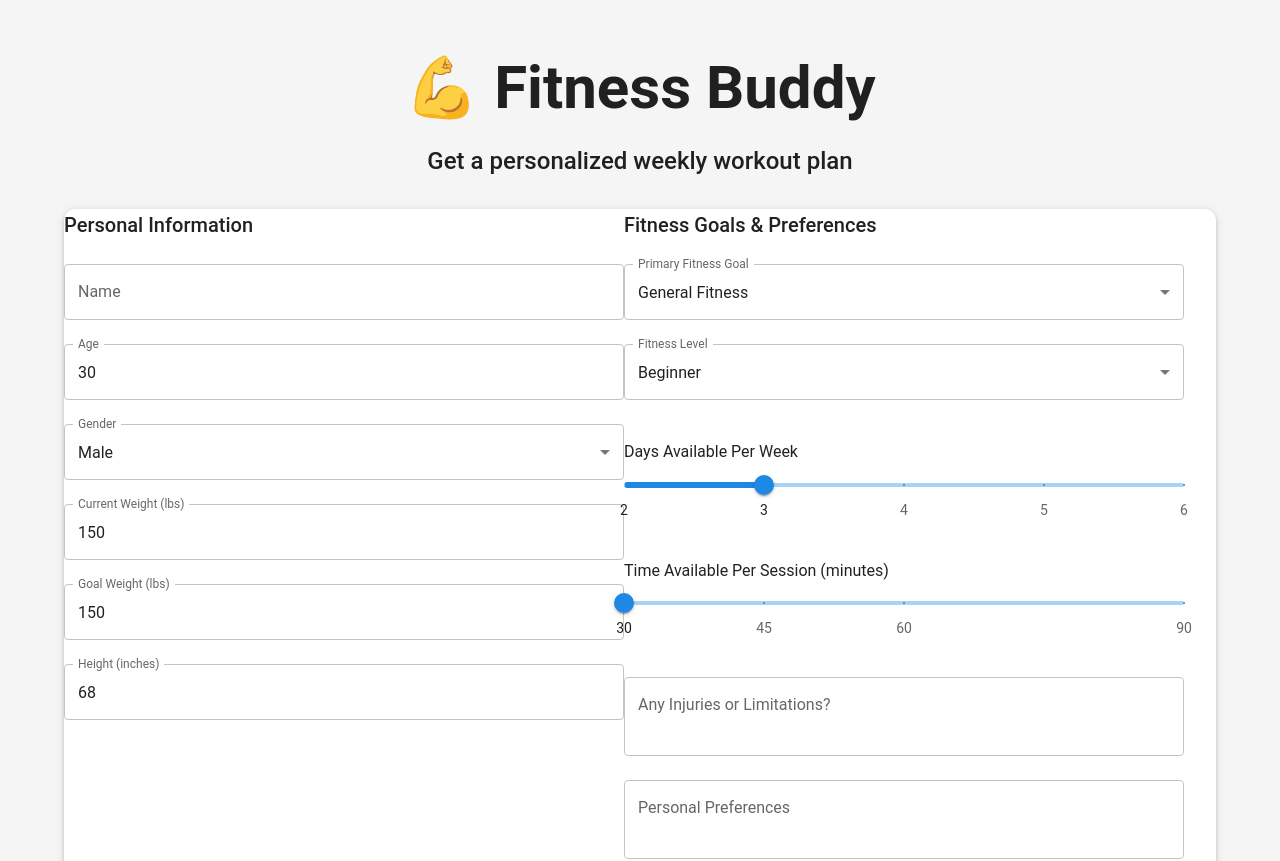
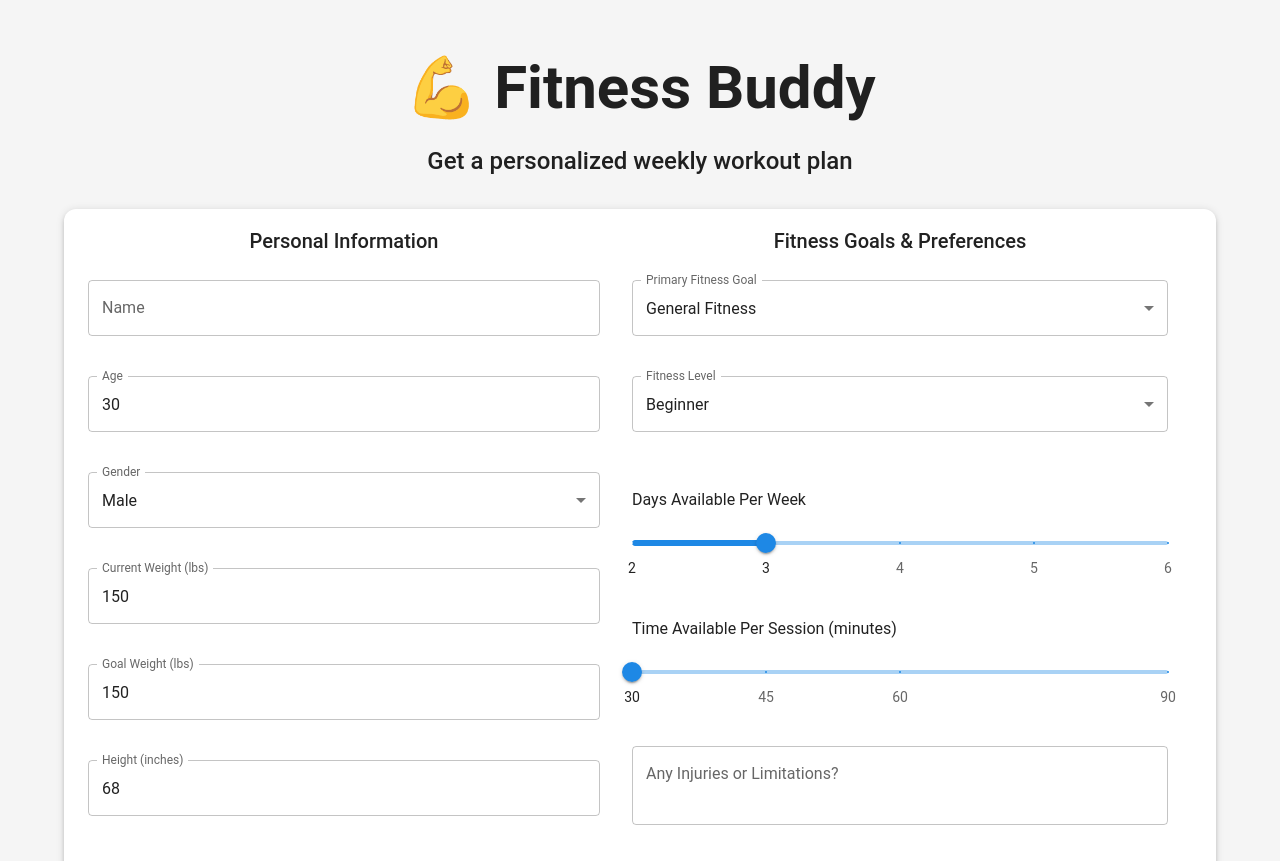
Before and after one commit to SehejGit/FitAI, a React (Create React App) app in the folder frontend/: page / in a window 1280 px wide. Shown: the top 861 px of the page. Built offline with nearby package versions, Linux system fonts and the light colour scheme.

Commit message:
Fixing spacing on frontend

```diff
--- a/frontend/src/components/UserInfoForm.tsx
+++ b/frontend/src/components/UserInfoForm.tsx
@@ -115,12 +115,12 @@ const UserInfoForm: React.FC<UserInfoFormProps> = ({ onGenerateWorkout }) => {
   ];
 
   return (
-    <Paper elevation={3} sx={{ p: 4, mb: 4 }}>
+    <Paper elevation={3} sx={{ p: 6, mb: 5 }}>
       <form onSubmit={handleSubmit}>
-        <GridLegacy container spacing={4}>
+        <GridLegacy container spacing={6} sx={{ pt: 2 }}>
           {/* Left Column - Personal Information */}
-          <GridLegacy xs={12} md={6}>
-            <Typography variant="h6" gutterBottom>
+          <GridLegacy xs={12} md={6} sx={{ pl: 3, pr: 2}}>
+            <Typography variant="h6" gutterBottom sx={{ display: 'flex', justifyContent: 'center' }}>
               Personal Information
             </Typography>
 
@@ -131,6 +131,7 @@ const UserInfoForm: React.FC<UserInfoFormProps> = ({ onGenerateWorkout }) => {
               value={formData.name}
               onChange={handleChange}
               margin="normal"
+              sx={{ mb: 3 }}
             />
 
             <TextField
@@ -142,9 +143,10 @@ const UserInfoForm: React.FC<UserInfoFormProps> = ({ onGenerateWorkout }) => {
               onChange={handleNumberChange}
               inputProps={{ min: 16, max: 90 }}
               margin="normal"
+              sx={{ mb: 3 }}
             />
 
-            <FormControl fullWidth margin="normal">
+            <FormControl fullWidth margin="normal" sx={{ mb: 3 }}>
               <InputLabel>Gender</InputLabel>
               <Select
                 name="gender"
@@ -167,6 +169,7 @@ const UserInfoForm: React.FC<UserInfoFormProps> = ({ onGenerateWorkout }) => {
               onChange={handleNumberChange}
               inputProps={{ min: 50, max: 500 }}
               margin="normal"
+              sx={{ mb: 3 }}
             />
 
             <TextField
@@ -178,6 +181,7 @@ const UserInfoForm: React.FC<UserInfoFormProps> = ({ onGenerateWorkout }) => {
               onChange={handleNumberChange}
               inputProps={{ min: 50, max: 500 }}
               margin="normal"
+              sx={{ mb: 3 }}
             />
 
             <TextField
@@ -189,16 +193,17 @@ const UserInfoForm: React.FC<UserInfoFormProps> = ({ onGenerateWorkout }) => {
               onChange={handleNumberChange}
               inputProps={{ min: 36, max: 96 }}
               margin="normal"
+              sx={{ mb: 3 }}
             />
           </GridLegacy>
 
           {/* Right Column - Fitness Goals & Preferences */}
-          <GridLegacy xs={12} md={6}>
-            <Typography variant="h6" gutterBottom>
+          <GridLegacy xs={12} md={6} sx={{ pl: 2}}>
+            <Typography variant="h6" gutterBottom sx={{ display: 'flex', justifyContent: 'center' }}>
               Fitness Goals & Preferences
             </Typography>
 
-            <FormControl fullWidth margin="normal">
+            <FormControl fullWidth margin="normal" sx={{ mb: 3 }}>
               <InputLabel>Primary Fitness Goal</InputLabel>
               <Select
                 name="fitnessGoal"
@@ -214,7 +219,7 @@ const UserInfoForm: React.FC<UserInfoFormProps> = ({ onGenerateWorkout }) => {
               </Select>
             </FormControl>
 
-            <FormControl fullWidth margin="normal">
+            <FormControl fullWidth margin="normal" sx={{ mb: 3 }}>
               <InputLabel>Fitness Level</InputLabel>
               <Select
                 name="fitnessLevel"
@@ -229,7 +234,9 @@ const UserInfoForm: React.FC<UserInfoFormProps> = ({ onGenerateWorkout }) => {
             </FormControl>
 
             <Box sx={{ mt: 4, mb: 2 }}>
-              <Typography gutterBottom>Days Available Per Week</Typography>
+              <Typography gutterBottom sx={{ mb: 2 }}>
+                Days Available Per Week
+              </Typography>
               <Slider
                 value={formData.daysPerWeek}
                 onChange={handleSliderChange('daysPerWeek')}
@@ -248,7 +255,9 @@ const UserInfoForm: React.FC<UserInfoFormProps> = ({ onGenerateWorkout }) => {
             </Box>
 
             <Box sx={{ mt: 4, mb: 2 }}>
-              <Typography gutterBottom>Time Available Per Session (minutes)</Typography>
+              <Typography gutterBottom sx={{ mb: 2 }}>
+                Time Available Per Session (minutes)
+              </Typography>
               <Slider
                 value={formData.timePerSession}
                 onChange={handleSliderChange('timePerSession')}
@@ -275,6 +284,7 @@ const UserInfoForm: React.FC<UserInfoFormProps> = ({ onGenerateWorkout }) => {
               rows={2}
               placeholder="E.g., knee pain, shoulder issues..."
               margin="normal"
+              sx={{ mb: 3 }}
             />
 
             <TextField
@@ -287,16 +297,17 @@ const UserInfoForm: React.FC<UserInfoFormProps> = ({ onGenerateWorkout }) => {
               rows={2}
               placeholder="E.g., prefer cardio, hate lunges..."
               margin="normal"
+              sx={{ mb: 3 }}
             />
           </GridLegacy>
 
           {/* Equipment Selection - Full Width */}
           <GridLegacy xs={12}>
-            <Typography variant="h6" gutterBottom>
+            <Typography variant="h6" gutterBottom sx={{ ml: 5 }}>
               Available Equipment
             </Typography>
 
-            <FormControl fullWidth>
+            <FormControl fullWidth sx={{ ml: 3 }}>
               <InputLabel>Select available equipment</InputLabel>
               <Select
                 multiple
--- a/frontend/src/components/WorkoutPlan.tsx
+++ b/frontend/src/components/WorkoutPlan.tsx
@@ -92,7 +92,7 @@ const WorkoutPlan: React.FC<WorkoutPlanProps> = ({ workoutDays }) => {
 
   return (
     <Box sx={{ width: '100%' }}>
-      <Paper elevation={3} sx={{ mb: 4 }}>
+      <Paper elevation={3} sx={{ p: 6, mb: 5 }}>
         <Box sx={{ borderBottom: 1, borderColor: 'divider' }}>
           <Tabs
             value={value}
```
